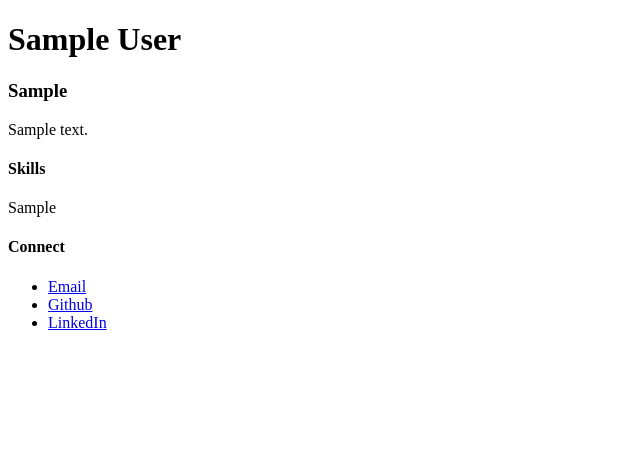
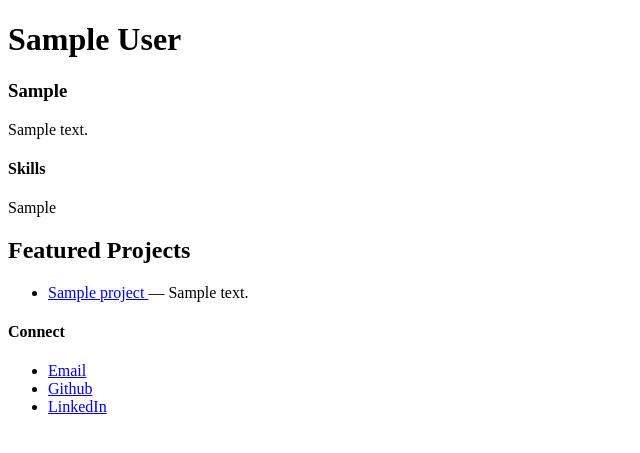
Before and after one commit to n8novaa/portfoliohub, a Django app: page / in a window 1280 px wide. Shown: the part 26-479 px from the top of the page, without its empty margins (0-640 px from the left). Run offline with Django 5.2, Linux system fonts and the light colour scheme; tables that the repository leaves empty hold one stand-in row (values such as "Sample post").

Commit message:
Display featured projects on homepage

```diff
--- a/portfoliohub/pages/views.py
+++ b/portfoliohub/pages/views.py
@@ -1,6 +1,14 @@
 from django.shortcuts import render
 from accounts.models import Profile
+from projects.models import Project
 
 def home(request):
     profile = Profile.objects.first()
-    return render(request, 'pages/home.html', {'profile': profile})
+    featured_projects = Project.objects.filter(
+        is_featured=True,
+        slug__isnull=False
+        ).exclude(slug='')
+    return render(request, 'pages/home.html', {
+        'profile': profile,
+        'featured_projects' : featured_projects
+        })
--- a/portfoliohub/templates/pages/home.html
+++ b/portfoliohub/templates/pages/home.html
@@ -18,6 +18,28 @@
     <h4>Skills</h4>
     <p>{{profile.skills}}</p>
 
+    <h2>Featured Projects</h2>
+
+{% if featured_projects %}
+  <ul>
+    {% for project in featured_projects %}
+      {% if project.slug %}
+        <li>
+          <a href="{% url 'project_detail' project.slug %}">
+            {{ project.title }}
+          </a>
+          — {{ project.short_description }}
+        </li>
+      {% else %}
+        <li>{{ project.title }} (slug missing)</li>
+      {% endif %}
+    {% endfor %}
+  </ul>
+{% else %}
+  <p>No featured projects yet.</p>
+{% endif %}
+
+
     <h4>Connect</h4>
     <ul>
         <li><a href="mailto:{{profile.email}}">Email</a></li>
```
